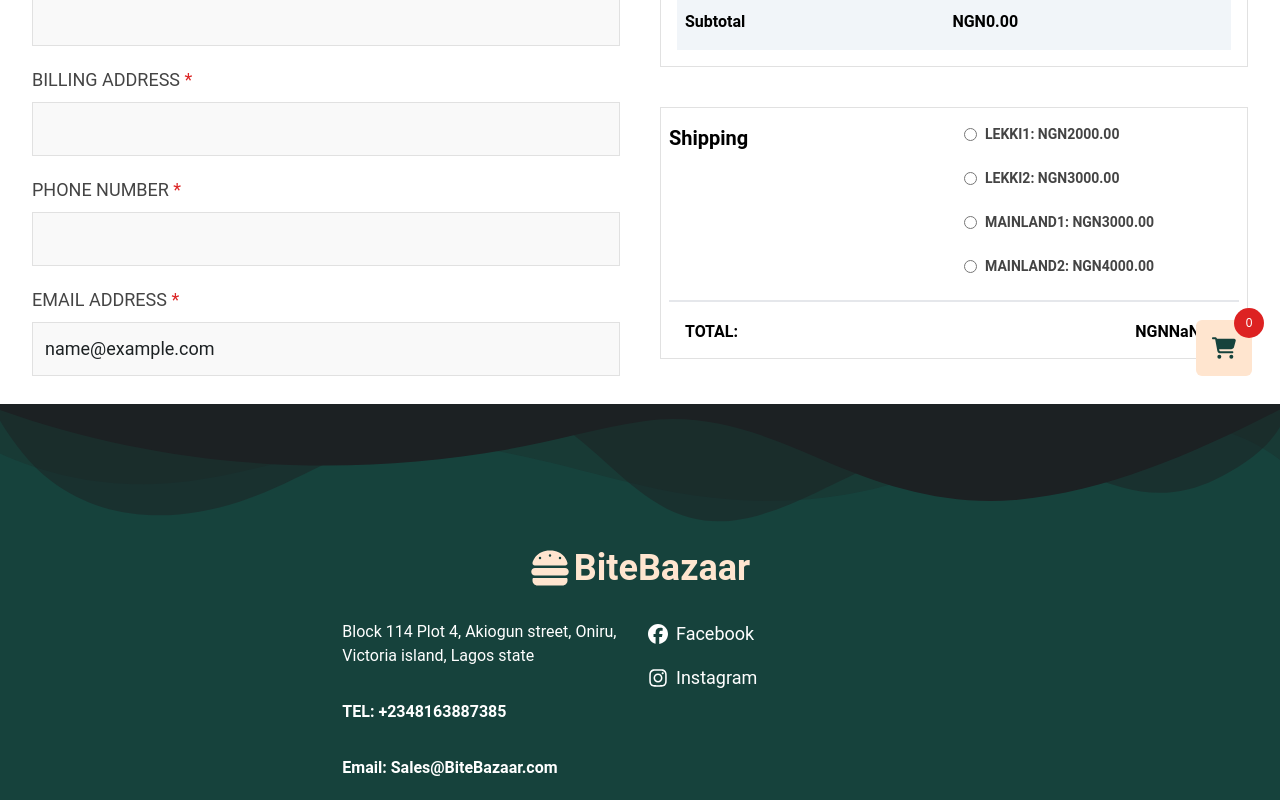
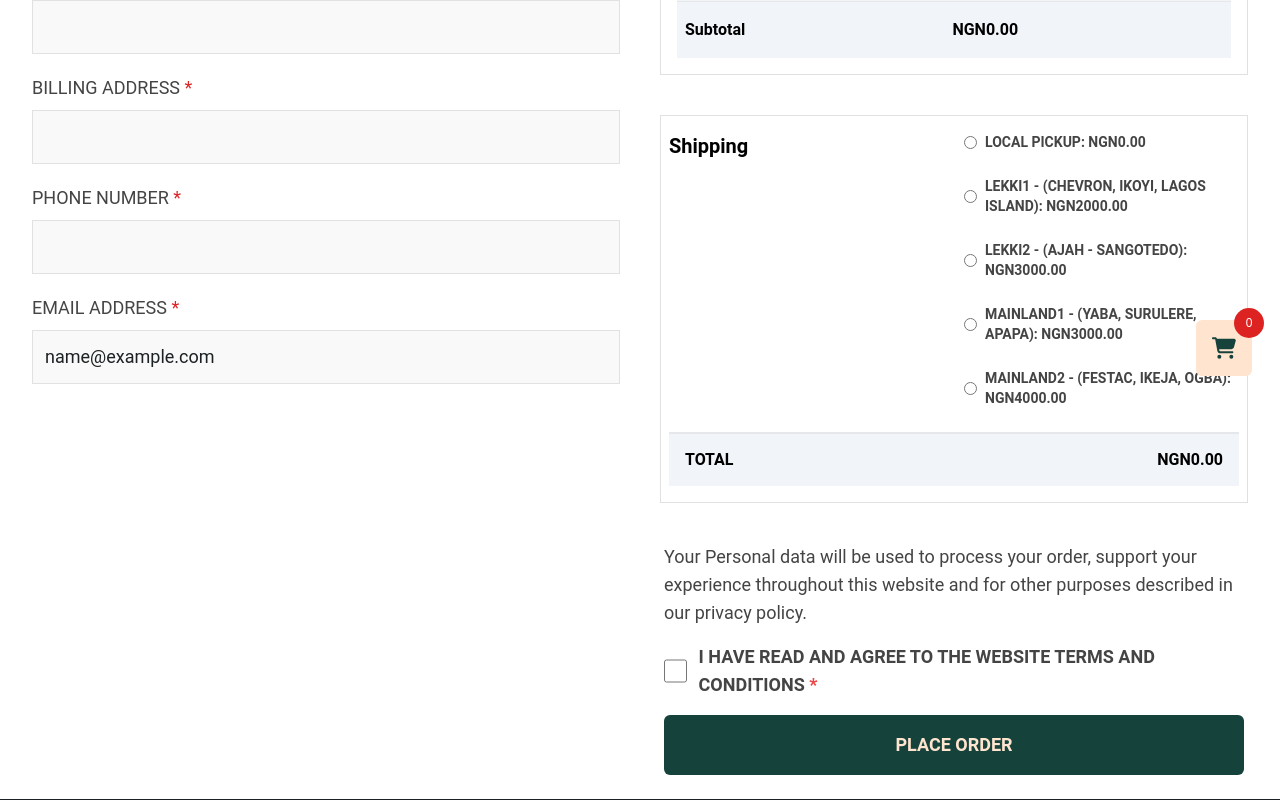
Before and after one commit to maludatech/bitebazaar, a Next.js app: page /checkout in a window 1280 px wide. Shown: the part 360-1160 px from the top of the page. Built offline with nearby package versions, Linux system fonts and the light colour scheme; sample sign-in values are in the browser's storage.

Commit message:
last commit for today

```diff
--- a/app/(user)/checkout/page.tsx
+++ b/app/(user)/checkout/page.tsx
@@ -23,10 +23,11 @@ const CheckOut = () => {
   const [selectedDelivery, setSelectedDelivery] = useState<keyof typeof deliveryFee | null>(null);
 
   const deliveryFee = {
-    "Lekki1": 2000,
-    "Lekki2":3000,
-    "mainland1": 3000,
-    "mainland2": 4000
+    "Local Pickup": 0,
+    "Lekki1 - (Chevron, Ikoyi, Lagos Island)": 2000,
+    "Lekki2 - (Ajah - Sangotedo)":3000,
+    "mainland1 - (Yaba, Surulere, Apapa)": 3000,
+    "mainland2 - (FESTAC, Ikeja, Ogba)": 4000
   };
 
   useEffect(() => {
@@ -38,6 +39,9 @@ const CheckOut = () => {
 
   // Calculate the subtotal by summing the price * quantity for each product
   const subtotal = cart.reduce((acc, product) => acc + product.price * product.quantity, 0);
+
+  // Calculate the total with delivery fee if selected
+  const total = selectedDelivery ? subtotal + deliveryFee[selectedDelivery] : subtotal;
 
   // Table columns definition
   const columns = useMemo<ColumnDef<CartItem>[]>(
@@ -75,7 +79,7 @@ const CheckOut = () => {
 
   return (
     <div className="pt-20 font-roboto">
-      <div className="body-container p-4 px-8 flex flex-col gap-6">
+      <div className="body-container py-6 px-8 flex flex-col gap-6">
         <h1 className="py-8 text-center font-bold text-5xl lg:text-6xl">CHECKOUT</h1>
 
         {/* Billing details section */}
@@ -175,10 +179,21 @@ const CheckOut = () => {
                 ))}
               </div>
             </div>
-              <div className="flex justify-between border-t-2 pt-5 text-[16px] font-bold px-4">
-                <h1 className="uppercase">Total:</h1>
-                <h1>NGN{subtotal * deliveryFee}.00</h1>
+              <div className="flex justify-between border-t-2 text-[16px] font-bold p-4 bg-slate-100">
+                <h1 className="uppercase">Total</h1>
+                <h1>NGN{total}.00</h1>
               </div>
+            </div>
+
+            {/* submit button and agreement */}
+
+            <div className="flex flex-col gap-4 text-[#444444] text-[16px] sm:text-lg px-1">
+              <p>Your Personal data will be used to process your order, support your experience throughout this website and for other purposes described in our privacy policy.</p>
+              <div className="flex gap-3 sm:items-center">
+                <input type="checkbox" className="size-6" required/>
+                <p className="font-bold uppercase"> I have read and agree to the website terms and conditions <span className="text-red-500">*</span></p>
+              </div>
+              <button className="w-full p-4 bg-primary_color text-secondary_color rounded-md uppercase font-semibold">Place Order</button>
             </div>
 
           </div>
--- a/components/modal/CartModal.tsx
+++ b/components/modal/CartModal.tsx
@@ -92,8 +92,8 @@ const CartModal = ({ isOpen, onClose }: { isOpen: boolean; onClose: () => void }
 
                             {/* Cart and Checkout buttons */}
                             <div className="flex gap-2 justify-between py-4">
-                                <Link href={"/menu"} onClick={onClose} className="uppercase bg-white text-primary_color p-3 w-full text-center font-semibold rounded-md hover:opacity-90">Continue shopping</Link>
-                                <Link href={"/checkout"} onClick={onClose} className="uppercase bg-white text-primary_color p-3 w-full text-center font-semibold rounded-md hover:opacity-90">Checkout</Link>
+                                <Link href={"/menu"} onClick={onClose} className="uppercase bg-white text-primary_color p-3 w-full text-center font-semibold rounded-md hover:opacity-90 text-sm">Continue shopping</Link>
+                                <Link href={"/checkout"} onClick={onClose} className="uppercase bg-white text-primary_color p-3 w-full text-center font-semibold rounded-md hover:opacity-90 text-sm">Checkout</Link>
                             </div>
                         </div>
                     </>
--- a/context/CartContext.tsx
+++ b/context/CartContext.tsx
@@ -12,6 +12,8 @@ interface Product {
 
 interface CartContextType {
     cart: Product[];
+    deliveryFee: number;
+    setDeliveryFee: (fee: number) => void;
     addToCart: (product: Product) => void;
     removeFromCart: (id: string) => void;
     updateQuantity: (id: string, quantity: number) => void;
@@ -36,6 +38,7 @@ export const CartProvider = ({ children }: { children: ReactNode }) => {
         }
         return [];
     });
+    const [deliveryFee, setDeliveryFee] = useState(0);
 
     // Save cart to localStorage whenever the cart state changes
     useEffect(() => {
@@ -69,7 +72,7 @@ export const CartProvider = ({ children }: { children: ReactNode }) => {
     };
 
     return (
-        <CartContext.Provider value={{ cart, addToCart, removeFromCart, updateQuantity }}>
+        <CartContext.Provider value={{ cart, deliveryFee, addToCart, removeFromCart, updateQuantity, setDeliveryFee }}>
             {children}
         </CartContext.Provider>
     );
--- a/package.json
+++ b/package.json
@@ -14,6 +14,7 @@
     "@fortawesome/free-solid-svg-icons": "^6.6.0",
     "@fortawesome/react-fontawesome": "^0.2.2",
     "@ionic/react": "^8.3.2",
+    "@stripe/stripe-js": "^4.9.0",
     "@tanstack/react-table": "^8.20.5",
     "bcrypt": "^5.1.1",
     "bcryptjs": "^2.4.3",
@@ -25,7 +26,8 @@
     "next-auth": "^4.24.8",
     "nodemailer": "^6.9.15",
     "react": "^18",
-    "react-dom": "^18"
+    "react-dom": "^18",
+    "stripe": "^17.2.1"
   },
   "devDependencies": {
     "@types/bcryptjs": "^2.4.6",
```
Also changed, not shown: 1 other file (tests, documents, lock files or other folders).
